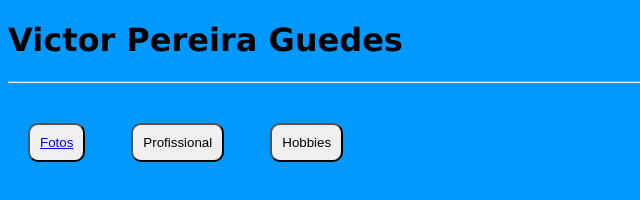
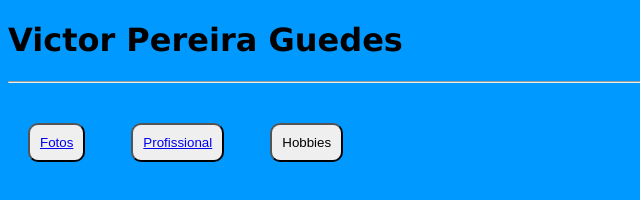
Before and after one commit to vprguedes/fdve_tubarao_semana2_ex4_5_6, a plain HTML site: page index.html in a window 1280 px wide. Shown: the full height of the page, 0-640 px from the left. Drawn offline with Linux system fonts and the light colour scheme.

Commit message:
Correção index, add link profissional.html no botão

```diff
--- a/index.html
+++ b/index.html
@@ -15,7 +15,7 @@
 
     <h2>
         <button><a href="fotos.html">Fotos</a></button>
-        <button>Profissional</button>
+        <button><a href = "profissional.html"> Profissional</a></button>
         <button>Hobbies</button>
     </h2>
 
```
